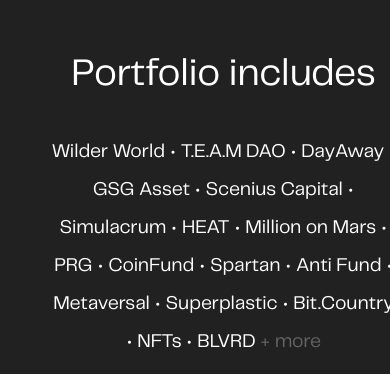
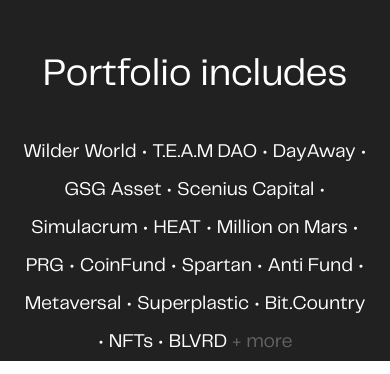
Before and after one commit to davewazi/accretive, a plain HTML site: page index.html in a window 390 px wide. Shown: the part 2218-2592 px from the top of the page. Drawn offline with nearby package versions, Linux system fonts and the light colour scheme.

Commit message:
Update stylesheet

```diff
--- a/index.css
+++ b/index.css
@@ -244,7 +244,7 @@ button {
     line-height: 1.2em;
   }
   #section-3 {
-    height: 140vh;
+    height: max-content;
   }
   .content-3 {
     /* position: absolute;
@@ -285,7 +285,7 @@ button {
     align-items: center;
     display: flex;
     flex-direction: column;
-    flex-wrap: wrap;
+    /* flex-wrap: wrap; */
     margin-top: 10vh !important;
   }
 }
```
